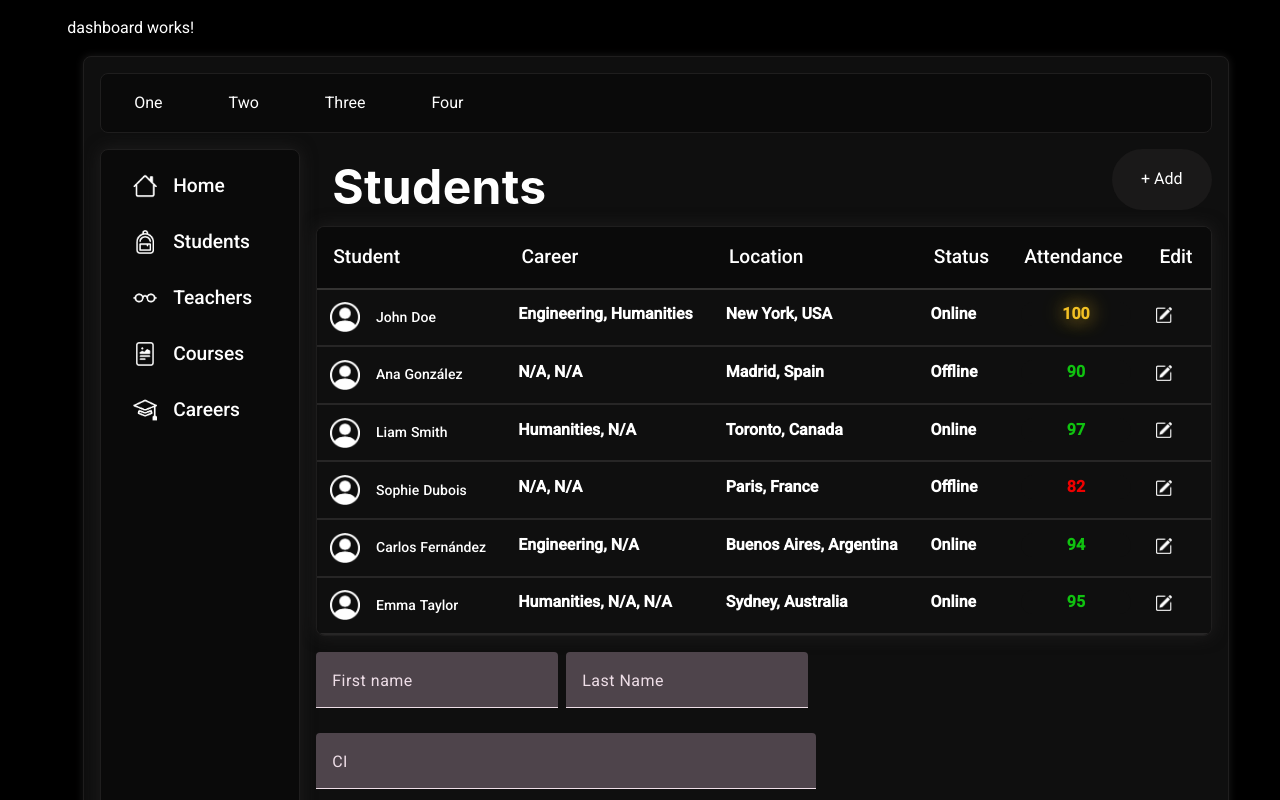
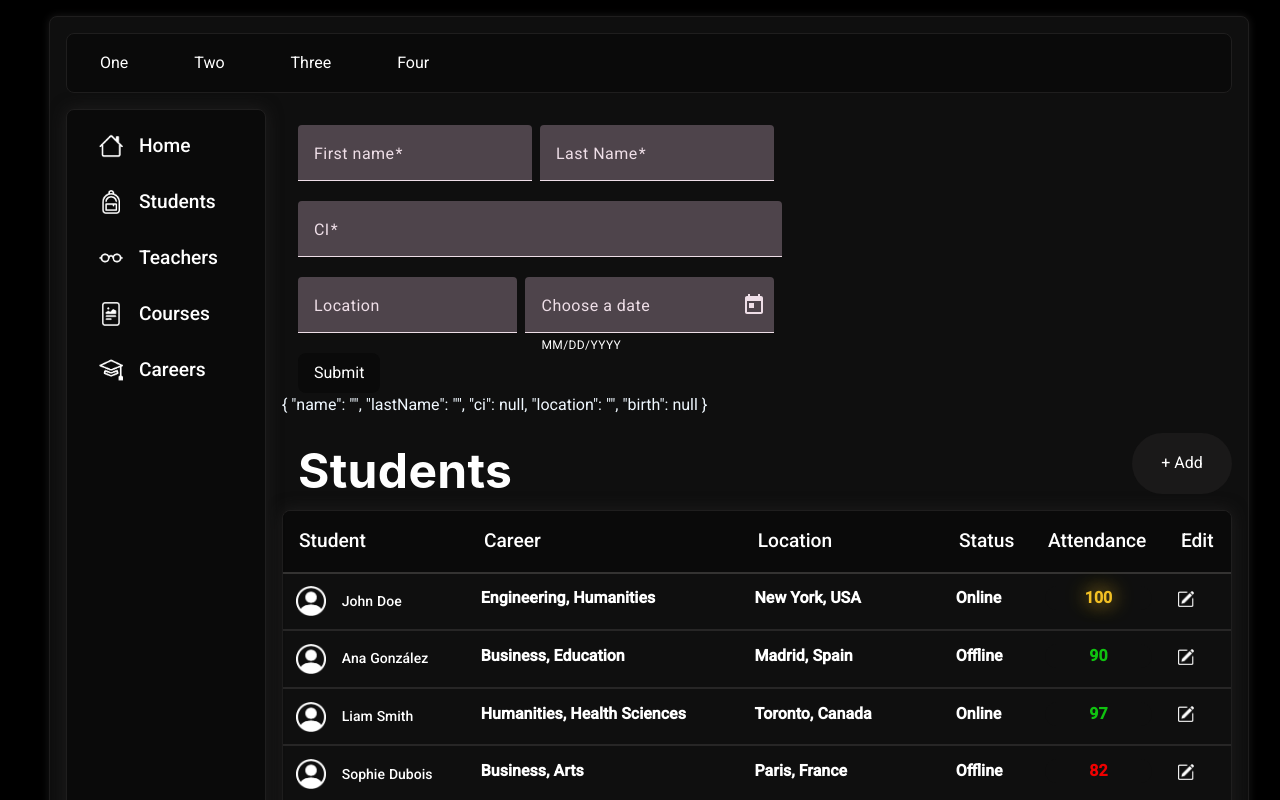
Before and after one commit to FMachado8599/Usetilities, an Angular app: page /auth in a window 1280 px wide. Shown: the top 800 px of the page. Built offline with nearby package versions, Linux system fonts and the light colour scheme.

Commit message:
Fixed: new student form validators are now working

```diff
--- a/src/app/app.component.scss
+++ b/src/app/app.component.scss
@@ -7,7 +7,6 @@ main {
     flex-direction: column;
     justify-content: start;
     align-items: center;
-    padding: 1rem;
     box-sizing: inherit;
     background-color: hsl(1deg, 1%, 0%);
 }
--- a/src/app/featured/dashboard/courses/services/courses.service.ts
+++ b/src/app/featured/dashboard/courses/services/courses.service.ts
@@ -30,6 +30,38 @@ export class CoursesService {
       "moreInfo": "Covers literature, history, and social studies.",
       "about": "A three-year program aimed at developing critical thinking.",
       "classes": ["History", "Literature", "Philosophy"]
+    },
+    {
+      "id": 3,
+      "name": "Business",
+      "field": "Commerce & Management",
+      "moreInfo": "Includes finance, marketing, and management courses.",
+      "about": "A four-year degree that prepares students for business roles.",
+      "classes": ["Accounting", "Marketing", "Management"]
+    },
+    {
+      "id": 4,
+      "name": "Education",
+      "field": "Teaching & Learning",
+      "moreInfo": "Focuses on pedagogy and educational psychology.",
+      "about": "A three-year program aimed at preparing future educators.",
+      "classes": ["Pedagogy", "Psychology", "Curriculum Development"]
+    },
+    {
+      "id": 5,
+      "name": "Health Sciences",
+      "field": "Medicine & Health",
+      "moreInfo": "Includes courses in biology, chemistry, and health care.",
+      "about": "A four-year degree that prepares students for health-related careers.",
+      "classes": ["Biology", "Chemistry", "Anatomy"]
+    },
+    {
+      "id": 6,
+      "name": "Arts",
+      "field": "Creative Arts",
+      "moreInfo": "Covers visual arts, music, and performing arts.",
+      "about": "A three-year program aimed at developing creative skills.",
+      "classes": ["Painting", "Music Theory", "Drama"]
     }
   ]
 
--- a/src/app/featured/dashboard/dashboard.component.html
+++ b/src/app/featured/dashboard/dashboard.component.html
@@ -1,11 +1,9 @@
-<p>dashboard works!</p>
 <div class="content">
   <app-toolbar class="toolbar"></app-toolbar>
   <div class="main-content">
     <app-navbar></app-navbar>
     <div class="information-container">
       <app-students></app-students>
-      <app-new-student-form></app-new-student-form>
     </div>
   </div>
 </div>
--- a/src/app/featured/dashboard/students/services/students.service.ts
+++ b/src/app/featured/dashboard/students/services/students.service.ts
@@ -10,7 +10,7 @@ export interface Student {
   presenteeism?:number;
   courses?:number[];
   careers?:number[];
-  birth:Date;
+  birth?:Date;
   bio?:string;
   online?:boolean;
 }
--- a/src/app/featured/dashboard/students/students.component.html
+++ b/src/app/featured/dashboard/students/students.component.html
@@ -1,4 +1,5 @@
 <div class="section-container">
+  <app-new-student-form></app-new-student-form>
   <div class="section-options">
     <h1 class="main-component-title">Students</h1>
     <button>+ Add</button>
--- a/src/app/featured/dashboard/students/students.component.scss
+++ b/src/app/featured/dashboard/students/students.component.scss
@@ -1,5 +1,5 @@
 .section-container{
-    height: clamp(300px, 100%, 500px);
+    height: clamp(auto, 100%, 500px);
     & .section-options{
         display: flex;
         flex-direction: row;
@@ -22,6 +22,7 @@
             }
         }
     }
+
     .student-section{
         display: flex;
         flex-direction: column;
--- a/src/app/featured/dashboard/students/students.component.ts
+++ b/src/app/featured/dashboard/students/students.component.ts
@@ -26,8 +26,6 @@ export class StudentsComponent {
     this.courses = this.coursesService.courses;
   }
 
-
-
   getCourseName(id: number): string {
     const course = this.courses.find(c => c.id === id);
     return course ? course.name : 'N/A';
--- a/src/app/shared/components/new-student-form/new-student-form.component.html
+++ b/src/app/shared/components/new-student-form/new-student-form.component.html
@@ -1,17 +1,53 @@
-<form class="example-form">
+<form
+  [formGroup]="newStudentForm"
+  (ngSubmit)="submit()"
+  class="new-student-form"
+>
   <table class="example-full-width" cellspacing="0">
     <tr>
       <td>
         <mat-form-field class="example-full-width">
           <mat-label>First name</mat-label>
-          <input matInput placeholder="Tom" />
+          <input
+            matInput
+            placeholder="Tom"
+            type="text"
+            formControlName="name"
+          />
         </mat-form-field>
+        @if (isNameInvalid) {
+        <div class="form-error-message">
+          @if (nameControl?.hasError('required')) {
+          <span>A name is required</span>
+          }@else if (nameControl?.hasError('minlength')) {
+          <span>Name must have 3 characters</span>
+          }@else if (nameControl?.hasError('maxlength')) {
+          <span>Name must have less than 20 characters</span>
+          }
+        </div>
+        }
       </td>
       <td>
         <mat-form-field class="example-full-width">
           <mat-label>Last Name</mat-label>
-          <input matInput placeholder="Hidleston" />
+          <input
+            matInput
+            placeholder="Hidleston"
+            type="text"
+            formControlName="lastName"
+          />
         </mat-form-field>
+        @if (isLastnameInvalid) {
+        <div class="form-error-message">
+          @if (lastnameControl?.hasError('required')) {
+          <span>A last name is required</span>
+          }@else if (lastnameControl?.hasError('minlength')) {
+          <span>Last name must have 3 characters</span>
+          }@else if (lastnameControl?.hasError('maxlength')) {
+          <span>Last name must have less than 20 characters</span>
+          }
+        </div>
+        }
       </td>
     </tr>
   </table>
@@ -19,22 +55,33 @@
   <p>
     <mat-form-field class="example-full-width">
       <mat-label>CI</mat-label>
-      <input matInput placeholder="55544441" maxlength="8" />
+      <input
+        matInput
+        placeholder="55544441"
+        maxlength="8"
+        type="number"
+        formControlName="ci"
+      />
     </mat-form-field>
+    @if (isCiInvalid) {
+      <div class="form-error-message">
+        @if (ciControl?.hasError('required')) {
+        <span>A C.I. is required</span>
+        }@else if (ciControl?.hasError('minlength') || ciControl?.hasError('maxlength')) {
+        <span>C.I. must be exactly 8 characters long</span>
+        }@else if (ciControl?.hasError('correctCI')) {
+        <span>C.I. must 8 characters long</span>
+        }
+      </div>
+      }
   </p>
 
   <table class="example-full-width" cellspacing="0">
     <tr>
       <td>
         <mat-form-field class="example-full-width">
-          <mat-label>City</mat-label>
+          <mat-label>Location</mat-label>
           <input matInput placeholder="Ex. San Francisco" />
-        </mat-form-field>
-      </td>
-      <td>
-        <mat-form-field class="example-full-width">
-          <mat-label>State</mat-label>
-          <input matInput placeholder="Ex. California" />
         </mat-form-field>
       </td>
       <td>
@@ -51,4 +98,8 @@
       </td>
     </tr>
   </table>
+  <button class="submit-button">Submit</button>
 </form>
+<div style="color: aliceblue">
+  {{ newStudentForm.value | json }}
+</div>
--- a/src/app/shared/components/new-student-form/new-student-form.component.scss
+++ b/src/app/shared/components/new-student-form/new-student-form.component.scss
@@ -1,8 +1,9 @@
-.example-form {
+.new-student-form {
+    margin: 1rem 0 0 1rem;
     min-width: 150px;
-    max-width: 500px;
+    min-width: 300px;
     width: 100%;
-  }
+}
 
   .example-full-width {
     width: 100%;
@@ -10,10 +11,15 @@
 
   td {
     padding-right: 8px;
+    & .form-error-message {
+      color: hsl(0, 100%, 80%);
+      font-size: 0.8rem;
+      transform: translate(0, -0.7rem);
+    }
   }
   mat-form-field {
     width: 100%;
-    margin-bottom: .3rem;
+    margin-bottom: 0rem;
 
 
     .mat-form-field-wrapper {
@@ -30,3 +36,19 @@
       font-weight: 500;
     }
   }
+
+.submit-button {
+  background-color: hsl(1deg, 1%, 4%);
+  color: hsl(1deg, 1%, 100%);
+  font-size: 1rem;
+  font-weight: 400;
+  padding: .5rem 1rem;
+  border-radius: .5rem;
+  border: none;
+  cursor: pointer;
+  transition: all .3s ease-in-out;
+  &:hover {
+      background-color: hsl(1deg, 1%, 20%);
+      transform: scale(1.05);
+  }
+}
--- a/src/app/shared/components/new-student-form/new-student-form.component.ts
+++ b/src/app/shared/components/new-student-form/new-student-form.component.ts
@@ -2,7 +2,7 @@ import { Component, ChangeDetectionStrategy } from '@angular/core';
 import { FormBuilder, FormGroup, Validators } from '@angular/forms';
 import { correctCI } from '../../../utils/custom-validators';
 import { provideNativeDateAdapter } from '@angular/material/core';
-import { ViewEncapsulation } from '@angular/core';
+
 
 @Component({
   selector: 'app-new-student-form',
@@ -11,11 +11,11 @@ import { ViewEncapsulation } from '@angular/core';
   styleUrl: './new-student-form.component.scss',
   providers: [provideNativeDateAdapter()],
   changeDetection: ChangeDetectionStrategy.OnPush,
-  encapsulation: ViewEncapsulation.None,
+
 })
 export class NewStudentFormComponent {
 
-  public newStudentForm : FormGroup;
+  public newStudentForm: FormGroup;
 
   constructor(private fb: FormBuilder) {
     this.newStudentForm = this.fb.group({
--- a/src/app/shared/shared.module.ts
+++ b/src/app/shared/shared.module.ts
@@ -5,7 +5,7 @@ import {MatInputModule} from '@angular/material/input';
 import {MAT_FORM_FIELD_DEFAULT_OPTIONS, MatFormFieldModule} from '@angular/material/form-field';
 import {FormsModule} from '@angular/forms';
 import { MatDatepicker, MatDatepickerModule } from '@angular/material/datepicker';
-
+import { ReactiveFormsModule } from '@angular/forms';
 
 @NgModule({
   declarations: [
@@ -14,6 +14,7 @@ import { MatDatepicker, MatDatepickerModule } from '@angular/material/datepicker
   imports: [
     CommonModule,
     FormsModule,
+    ReactiveFormsModule,
     MatFormFieldModule,
     MatInputModule,
     MatDatepicker,
--- a/src/app/utils/custom-validators.ts
+++ b/src/app/utils/custom-validators.ts
@@ -1,14 +1,7 @@
 import { AbstractControl } from "@angular/forms";
 
 export function correctCI(control: AbstractControl){
-    const value = control.value;
+    const value = control.value?.toString() ?? '';
 
-    if (value == null || value === ''){
-        return null;
-    }
-
-    if (value.length === 8){
-        return {correctCI: true};
-    }
-    return null;
+    return value.length === 8 ? null : { correctCI: true };
 }
```
